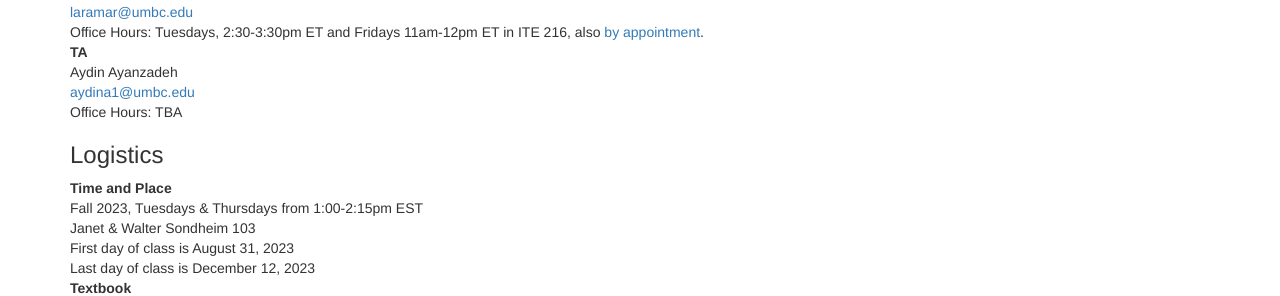
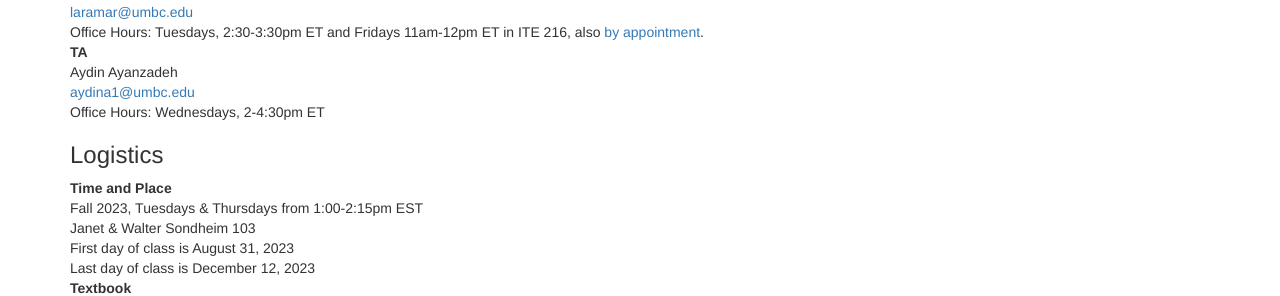
Before and after one commit to lara-martin/Principles-of-AI, a Jekyll site: the page built from index.md, in a window 1280 px wide and 900 px high, scrolled down 412 px. Shown: the part 156-452 px from the top of the window. Built offline with Jekyll 4.4.1, drawn with Linux system fonts in a browser that asks for light colours; nearby versions of some CDN libraries; a script that is not in the unit is left out.

Commit message:
Update index.md

```diff
--- a/index.md
+++ b/index.md
@@ -89,7 +89,7 @@ Instructor
 TA
 : Aydin Ayanzadeh
 : [aydina1@umbc.edu](mailto:aydina1@umbc.edu)
-: Office Hours: TBA
+: Office Hours: Wednesdays, 2-4:30pm ET
 
 ### Logistics
 Time and Place
```
